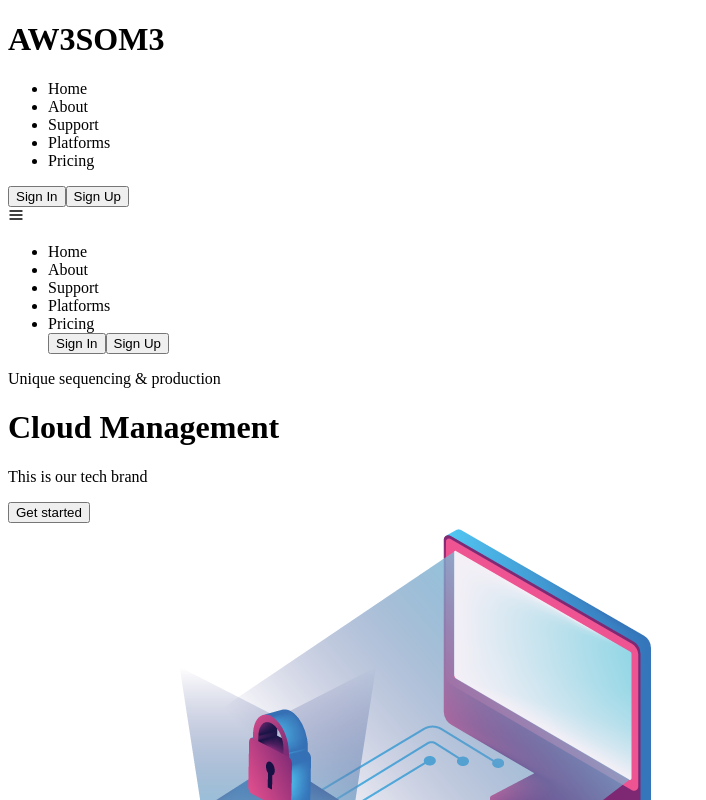
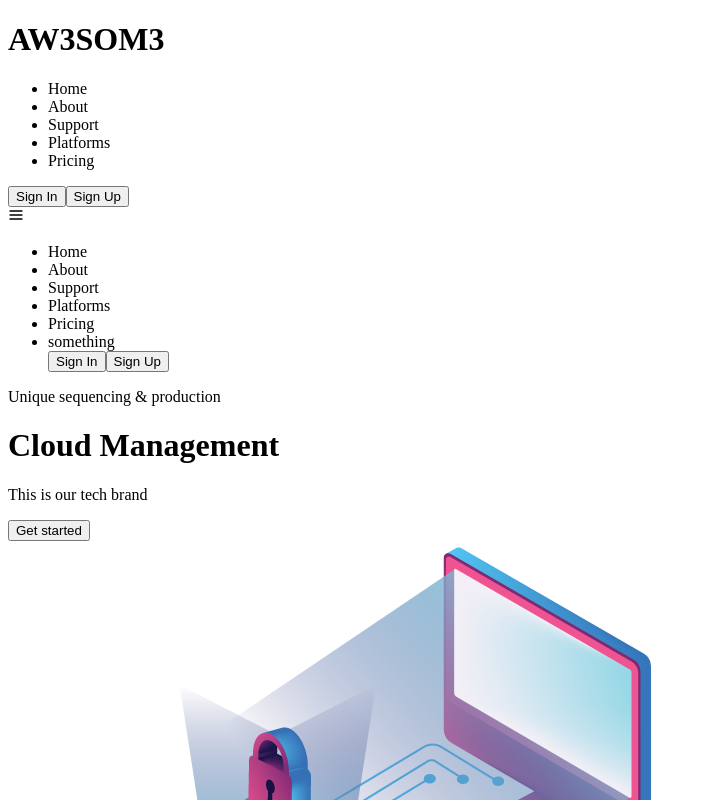
Before and after one commit to kiptanuiBoaz/cloud-app, a React (Create React App) app: page / in a window 1280 px wide. Shown: the top 800 px of the page, without its empty margins (0-706 px from the left). Built offline with nearby package versions, Linux system fonts and the light colour scheme.

Commit message:
vavbar refactor 02

```diff
--- /dev/null
+++ b/src/components/navbar/ListItem.jsx
@@ -0,0 +1,12 @@
+import React from 'react';
+import { Link } from 'react-scroll';
+
+const ListItem = (props) => {
+  return (
+    <li className="border-b-2 border-zinc-300 w-full">
+        <Link  to={props.to}  smooth={true} offset={props.offset} duration={500} >{props.text}</Link>
+    </li>
+  )
+}
+
+export default ListItem;
--- a/src/components/navbar/MobileViewMenu.jsx
+++ b/src/components/navbar/MobileViewMenu.jsx
@@ -1,5 +1,7 @@
 import React from 'react';
 import { Link } from 'react-scroll';
+import ListItem from './ListItem';
+
 
 const MobileViewMenu = (props) => {
 
@@ -13,11 +15,31 @@ const MobileViewMenu = (props) => {
         : " md:hidden text-center absolute bg-zinc-200 w-full px-8"
     }
   >
-    <li className="border-b-2 border-zinc-300 w-full"><Link  to="home"  smooth={true} offset={-600} duration={500}>Home</Link></li>
-    <li  className="border-b-2 border-zinc-300 w-full" ><Link  to="about"  smooth={true} offset={-200} duration={500} >About</Link></li>
-    <li className="border-b-2 border-zinc-300 w-full"><Link  to="support"  smooth={true} offset={-90} duration={500} >Support</Link></li>
-    <li className="border-b-2 border-zinc-300 w-full"><Link  to="platforms"  smooth={true} offset={-200} duration={500} >Platforms</Link></li>
-    <li className="border-b-2 border-zinc-300 w-full"><Link  to="pricing"  smooth={true} offset={-50} duration={500} >Pricing</Link></li>
+    <li className="border-b-2 border-zinc-300 w-full">
+      <Link  to="home"  smooth={true} offset={-600} duration={500}>Home</Link>
+    </li>
+
+    <li  className="border-b-2 border-zinc-300 w-full" >
+      <Link  to="about"  smooth={true} offset={-200} duration={500} >About</Link>
+    </li>
+
+    <li className="border-b-2 border-zinc-300 w-full">
+      <Link  to="support"  smooth={true} offset={-90} duration={500} >Support</Link>
+    </li>
+
+    <li className="border-b-2 border-zinc-300 w-full">
+      <Link  to="platforms"  smooth={true} offset={-200} duration={500} >Platforms</Link>
+    </li>
+
+    <li className="border-b-2 border-zinc-300 w-full">
+      <Link  to="pricing"  smooth={true} offset={-50} duration={500} >Pricing</Link>
+    </li>
+
+    <ListItem
+     text={"something"}
+     to={"somewhere}"}
+     offset={11}
+    />
 
 
     <div className=" flex flex-col my-4">
```
